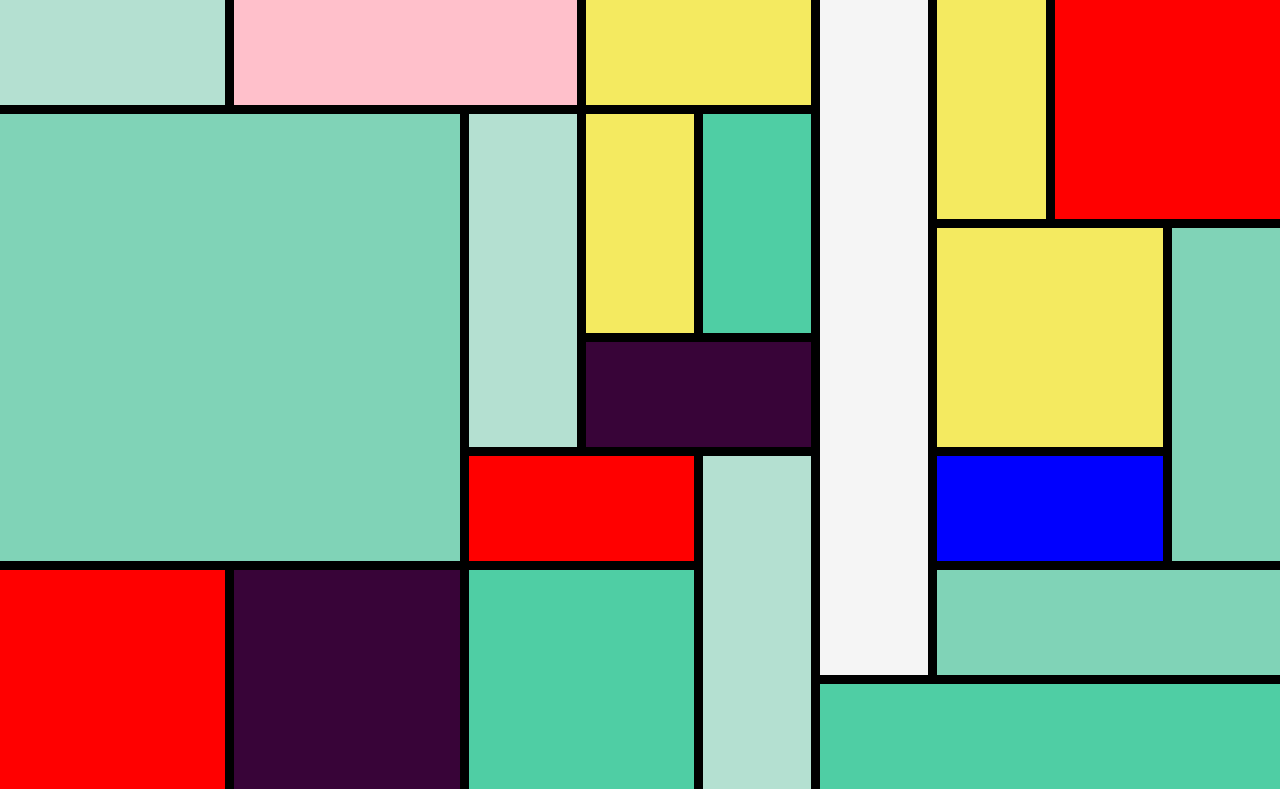
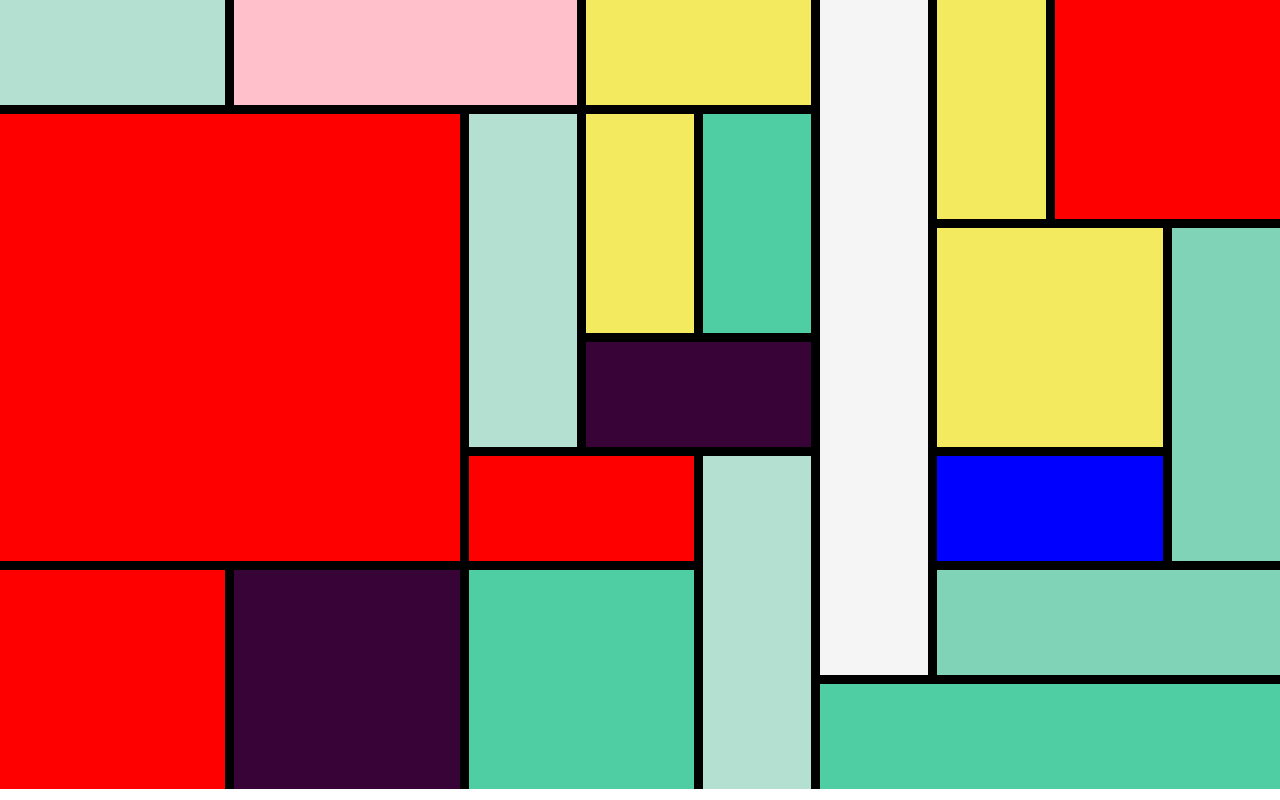
Before and after one commit to samuelcrb/Neoplasticismo, a plain HTML site: page Noeplasticismo/index.html in a window 1280 px wide. Drawn offline with Linux system fonts and the light colour scheme.

Commit message:
cambio de colos caja8 desktop

```diff
--- a/Noeplasticismo/styles.css
+++ b/Noeplasticismo/styles.css
@@ -60,7 +60,7 @@
 #c8{
     grid-column: 1/5;
     grid-row: 2/6;
-    background-color: rgb(128, 211, 183);
+    background-color: red;
 }
 
 #c9{
```
